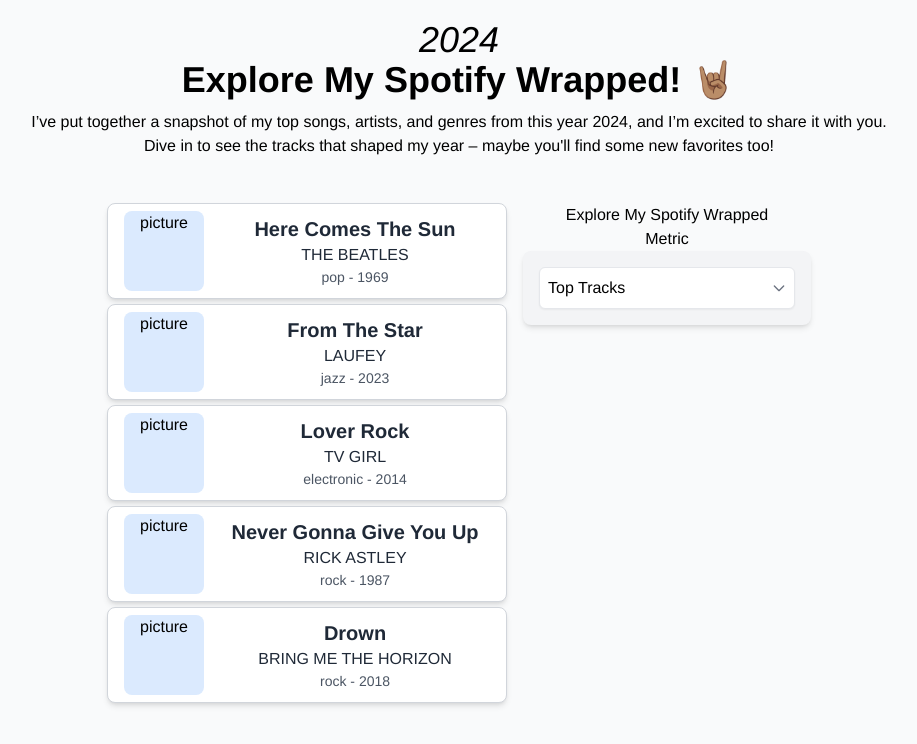
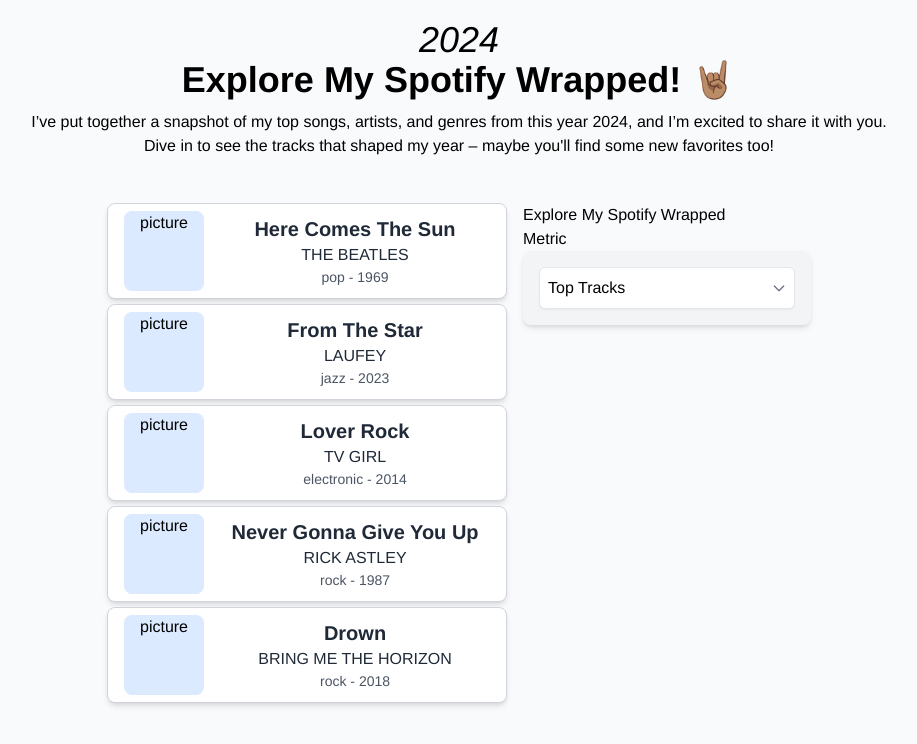
Before and after one commit to VahnisHappy/Explore-Spotify-Wrapped, a React (Create React App) app: page / in a window 1280 px wide. Shown: the top 744 px of the page, without its empty margins (181-1098 px from the left). Built offline with nearby package versions, Linux system fonts and the light colour scheme.

Commit message:
Change MixtapeApp to Wrapped

```diff
--- a/src/App.tsx
+++ b/src/App.tsx
@@ -1,12 +1,10 @@
-import React from 'react';
-import logo from './logo.svg';
 import './App.css';
-import MixtapeApp from './components/MixtapeApp';
+import Wrapped from './components/Wrapped';
 
 function App() {
   return (
     <div className="App">
-      <MixtapeApp/>
+      <Wrapped/>
     </div>
   );
 }
--- a/src/components/MixtapeApp.tsx
+++ b/src/components/Wrapped.tsx
@@ -47,7 +47,7 @@
     { artists: "Artist 3" }
 ]
 
-export default function MixtapeApp () {
+export default function Wrapped () {
     const [selectedOption, setSelectedOption] = useState<string>('tracks')
     const handleControlChange = (e: React.ChangeEvent<HTMLSelectElement>) => {setSelectedOption(e.target.value)}
 
@@ -61,7 +61,7 @@
                     {selectedOption === 'tracks' && <SongList />}
                     {selectedOption === 'artists' && <ArtistList />}
                     </div>
-                    <div className="flex-shrink-0">
+                    <div className="flex-shrink-0 text-left">
                     <p>Explore My Spotify Wrapped</p>
                     <p>Metric</p>
                     <Control selectedOption={selectedOption} handleChange={handleControlChange} />
```
